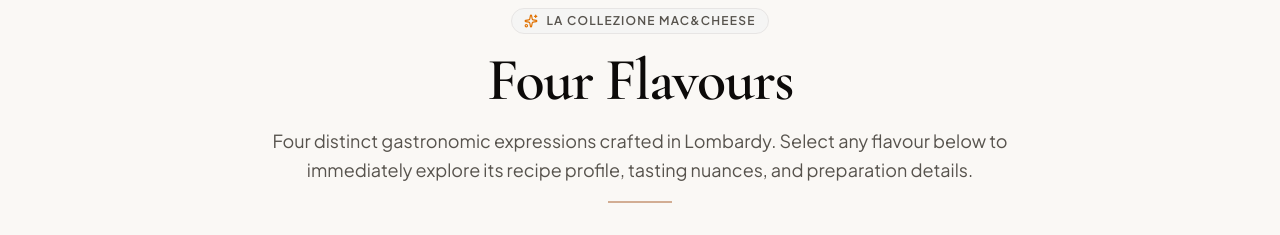
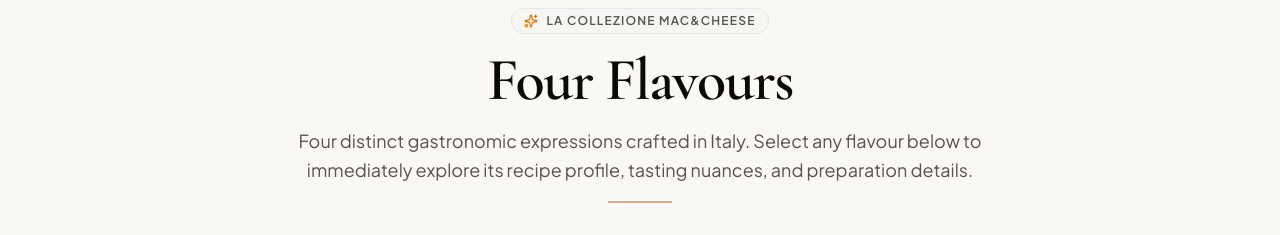
Before and after one commit to knightterris/Mac-Cheese, a React (Vite) app: page / in a window 1280 px wide. Shown: the part 1000-1235 px from the top of the page. Built offline with nearby package versions, Linux system fonts and the light colour scheme; a web font is replaced by a local one.

Commit message:
minor text changed

```diff
--- a/src/components/FlavoursOverview.tsx
+++ b/src/components/FlavoursOverview.tsx
@@ -22,7 +22,7 @@ export const FlavoursOverview: React.FC = () => {
           </h2>
 
           <p className="text-base sm:text-lg text-stone-600 font-normal leading-relaxed">
-            Four distinct gastronomic expressions crafted in Lombardy.
+            Four distinct gastronomic expressions crafted in Italy.
             Select any flavour below to immediately explore its recipe profile,
             tasting nuances, and preparation details.
           </p>
```
